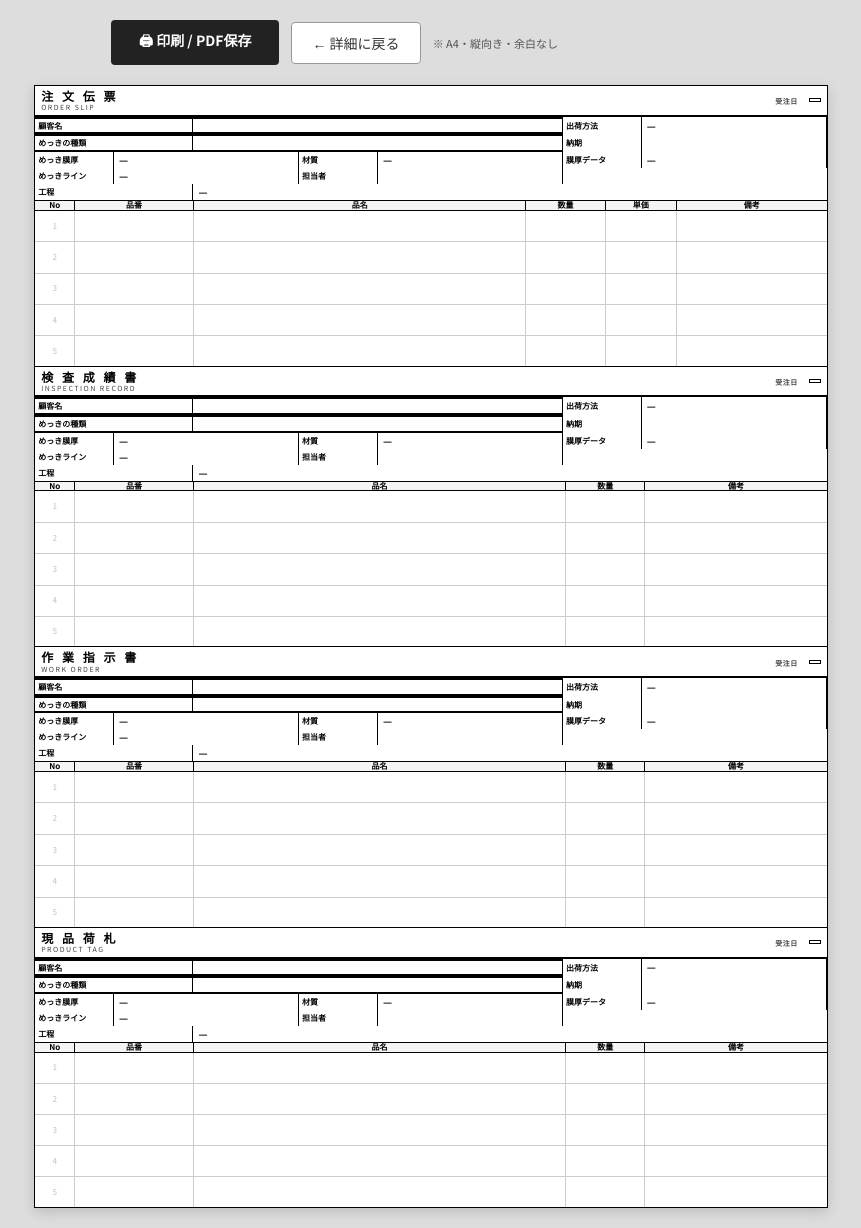
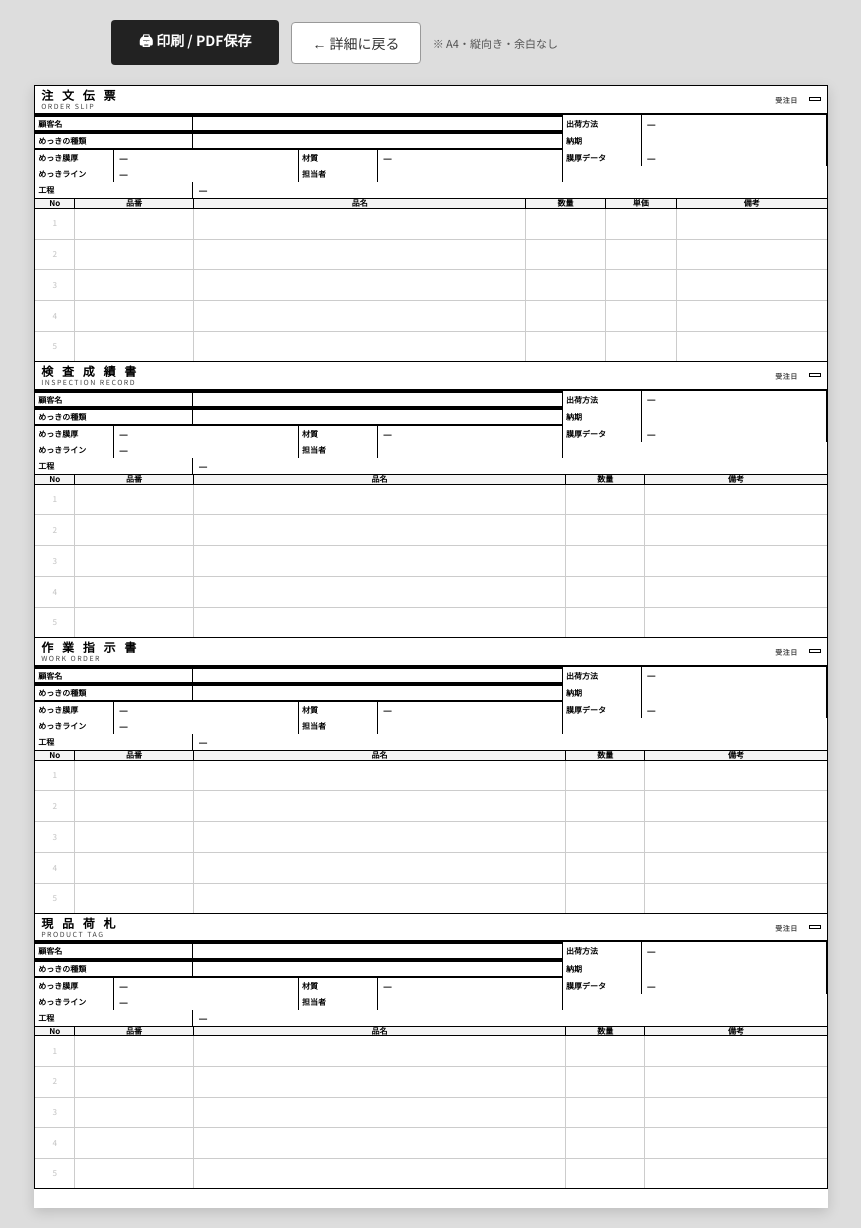
Before and after one commit to soken0113-arch/mekki-app-, a Flask app: template templates/print_multi.html in a window 1280 px wide. Shown: the whole page, without its empty margins (209-1070 px from the left). Run offline with Flask 3, Linux system fonts and the light colour scheme; the template is opened without the code that fills it, so the values that code supplies are empty; some libraries are stand-ins or nearby versions.

Commit message:
印刷レイアウト調整

```diff
--- a/templates/print_multi.html
+++ b/templates/print_multi.html
@@ -44,7 +44,7 @@
       margin: 0 auto;
       display: grid;
       grid-template-columns: 1fr;
-      grid-template-rows: repeat(4, 74.25mm);
+      grid-template-rows: repeat(4, 73mm);
       overflow: hidden;
       box-shadow: 0 4px 12px rgba(0,0,0,0.15);
     }
@@ -61,7 +61,7 @@
     .slip-header {
       display: flex; align-items: center;
       justify-content: space-between;
-      padding: 3px 6px;
+      padding: 2px 6px;
       border-bottom: 2.5px solid #000;
       flex-shrink: 0;
     }
@@ -133,7 +133,7 @@
     .check-row-3 { grid-template-columns: 1fr 1fr 1fr; }
     .check-box {
       border-top: 1px solid #000; border-right: 1px solid #000;
-      padding: 2px 4px; text-align: center; min-height: 9mm;
+      padding: 2px 4px; text-align: center; min-height: 7mm;
       display: flex; flex-direction: column; justify-content: flex-start;
     }
     .check-box:last-child { border-right: none; }
```
